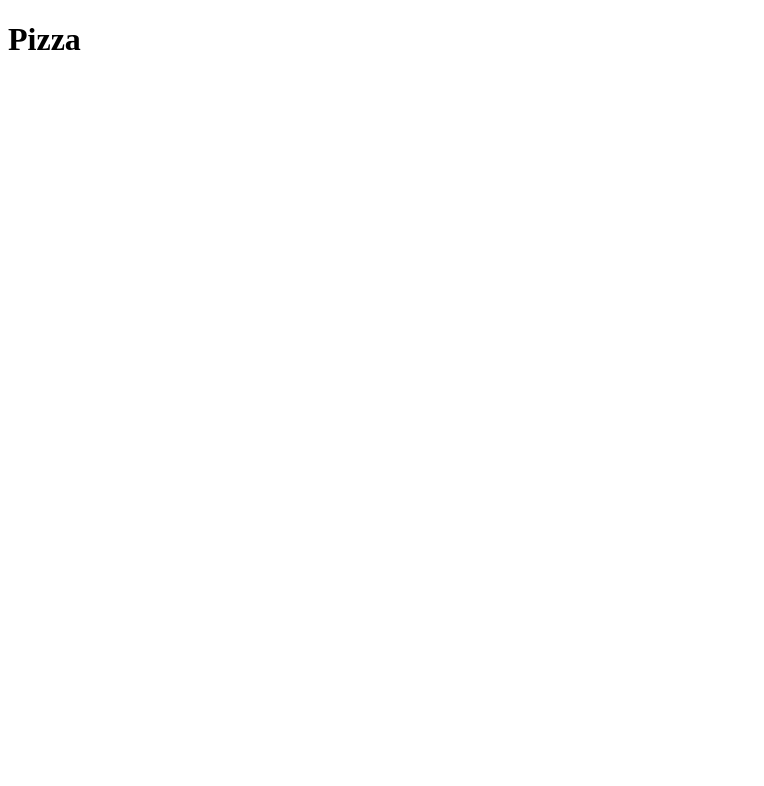
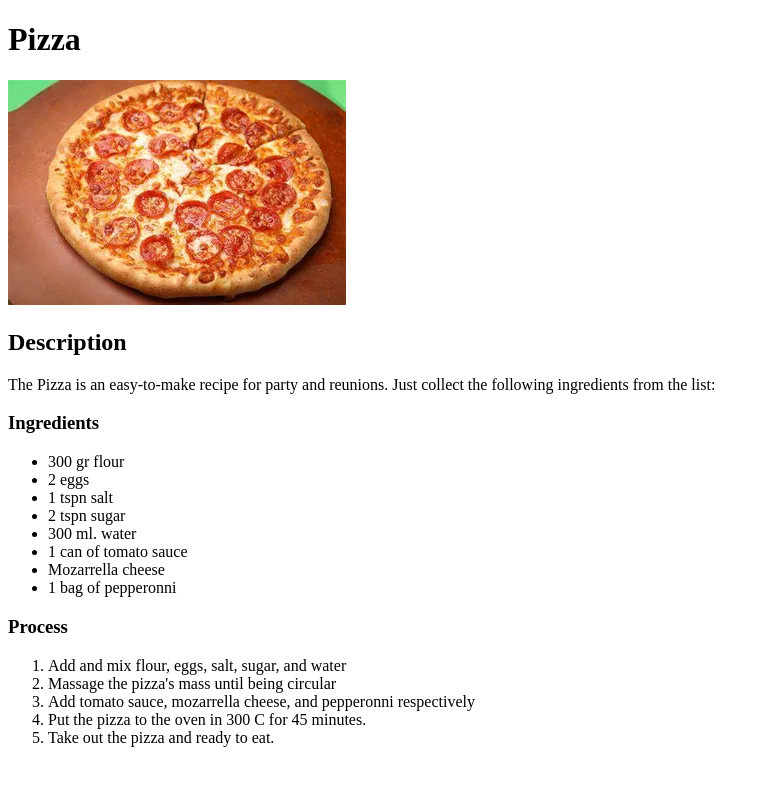
Before and after one commit to Clashman2099/Recipes, a plain HTML site: page Dishes/Pizza.html in a window 1280 px wide. Shown: the whole page, without its empty margins (0-764 px from the left). Drawn offline with Linux system fonts and the light colour scheme.

```diff
--- a/Dishes/Pizza.html
+++ b/Dishes/Pizza.html
@@ -8,5 +8,27 @@
 </head>
 <body>
     <h1>Pizza</h1>
+    <img src="../img/pizza.jpeg" alt="pizza">
+    <h2>Description</h2>
+    <p>The Pizza is an easy-to-make recipe for party and reunions. Just collect the following ingredients from the list:</p>
+    <h3>Ingredients</h3>
+    <ul>
+        <li>300 gr flour</li>
+        <li>2 eggs</li>
+        <li>1 tspn salt</li>
+        <li>2 tspn sugar</li>
+        <li>300 ml. water</li>
+        <li>1 can of tomato sauce</li>
+        <li>Mozarrella cheese</li>
+        <li>1 bag of pepperonni</li>
+    </ul>
+    <h3>Process</h3>
+    <ol>
+        <li>Add and mix flour, eggs, salt, sugar, and water</li>
+        <li>Massage the pizza's mass until being circular</li>
+        <li>Add tomato sauce, mozarrella cheese, and pepperonni respectively</li>
+        <li>Put the pizza to the oven in 300 C for 45 minutes.</li>
+        <li>Take out the pizza and ready to eat.</li>
+    </ol>
 </body>
 </html>
```
